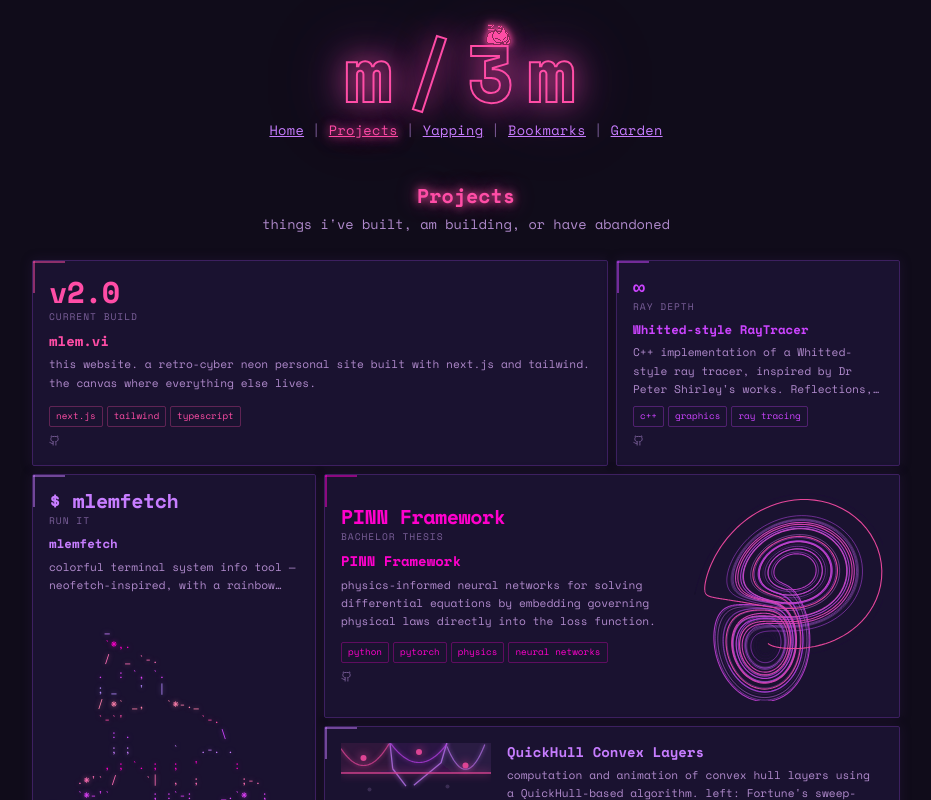
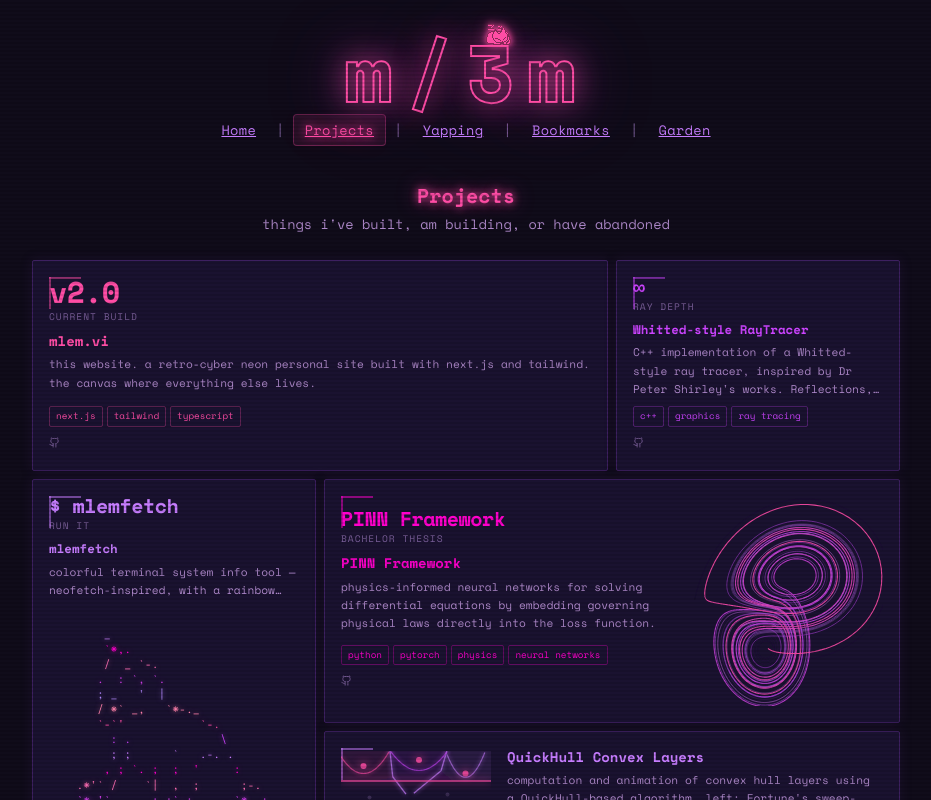
Before and after one commit to ml3m/ml3m.github.io, a Next.js app: page /projects in a window 1280 px wide. Shown: the top 800 px of the page, without its empty margins (174-1105 px from the left). Built offline with nearby package versions, Linux system fonts and the light colour scheme.

Commit message:
lots of improvements, not sure 100% of ux

```diff
--- a/app/globals.css
+++ b/app/globals.css
@@ -7,6 +7,7 @@
     opacity: 0;
     transform: translateY(8px);
   }
+
   to {
     opacity: 1;
     transform: translateY(0);
@@ -106,11 +107,13 @@ html {
   .neon-card:hover {
     border-color: var(--border-glow);
     box-shadow: 0 0 12px #ff00cc;
-    transition-duration: 0.1s; /* short for hover-in */
+    transition-duration: 0.1s;
+    /* short for hover-in */
   }
 
   .neon-card:not(:hover) {
-    transition-duration: 1s; /* longer for hover-out */
+    transition-duration: 1s;
+    /* longer for hover-out */
   }
 
   .neon-input {
@@ -172,42 +175,59 @@ html {
 }
 
 @keyframes flicker {
-  0%, 19%, 21%, 23%, 55%, 57%, 100% {
+
+  0%,
+  19%,
+  21%,
+  23%,
+  55%,
+  57%,
+  100% {
     opacity: 1;
     text-shadow: 0 0 30px #ff4da6aa, 0 0 60px #cc44ff66, 0 0 100px #ff4da644;
   }
-  20%, 56% {
+
+  20%,
+  56% {
     opacity: 0.7;
     text-shadow: 0 0 15px #ff4da655;
   }
+
   22% {
     opacity: 0.85;
     text-shadow: 0 0 20px #ff4da677;
   }
+
   40% {
     opacity: 0.95;
     text-shadow: 0 0 25px #ff4da688, 0 0 50px #cc44ff44;
   }
+
   41% {
     opacity: 0.75;
     text-shadow: 0 0 15px #ff4da655;
   }
+
   42% {
     opacity: 1;
     text-shadow: 0 0 35px #ff4da6bb, 0 0 70px #cc44ff77, 0 0 100px #ff4da644;
   }
+
   80% {
     opacity: 1;
     text-shadow: 0 0 30px #ff4da6aa, 0 0 60px #cc44ff55;
   }
+
   81% {
     opacity: 0.7;
     text-shadow: 0 0 15px #ff4da655;
   }
+
   82% {
     opacity: 0.9;
     text-shadow: 0 0 22px #ff4da688;
   }
+
   83% {
     opacity: 1;
     text-shadow: 0 0 30px #ff4da6aa, 0 0 60px #cc44ff66;
@@ -219,9 +239,12 @@ html {
 }
 
 @keyframes neko-pulse {
-  0%, 100% {
+
+  0%,
+  100% {
     filter: drop-shadow(0 0 3px #ff4da5) drop-shadow(0 0 6px #ff4da560);
   }
+
   50% {
     filter: drop-shadow(0 0 6px #ff4da5) drop-shadow(0 0 12px #ff4da5aa);
   }
@@ -230,30 +253,51 @@ html {
 @layer components {
   .pixel-button {
     transition-property: background-color, color, border-color, box-shadow;
-    transition-duration: 0.2s; /* hover-in default */
+    transition-duration: 0.2s;
+    /* hover-in default */
     transition-timing-function: ease-out;
   }
 
   .pixel-button:not(:hover) {
-    transition-duration: 0.6s; /* slower hover-out */
+    transition-duration: 0.6s;
+    /* slower hover-out */
   }
 }
 
 @layer components {
   .pixel-tag {
     transition-property: color, border-color, box-shadow, background-color;
-    transition-duration: 0.2s; /* hover-in */
+    transition-duration: 0.2s;
+    /* hover-in */
     transition-timing-function: ease-out;
   }
 
   .pixel-tag:not(:hover) {
-    transition-duration: 0.6s; /* slower hover-out */
+    transition-duration: 0.6s;
+    /* slower hover-out */
   }
 
   .pixel-tag:hover {
-    color: var(--text-primary); /* text brightens on hover */
-    border-color: var(--border-glow); /* glow border */
+    color: var(--text-primary);
+    /* text brightens on hover */
+    border-color: var(--border-glow);
+    /* glow border */
     box-shadow: 0 0 8px var(--border-glow);
-    background-color: var(--bg-secondary)/20; /* subtle neon background */
+    background-color: var(--bg-secondary)/20;
+    /* subtle neon background */
   }
 }
+
+.scanlines::after {
+  content: "";
+  position: fixed;
+  top: 0;
+  left: 0;
+  width: 100vw;
+  height: 100vh;
+  background: linear-gradient(rgba(18, 16, 16, 0) 50%,
+      rgba(0, 0, 0, 0.1) 50%);
+  background-size: 100% 4px;
+  z-index: 9999;
+  pointer-events: none;
+}
--- a/app/layout.tsx
+++ b/app/layout.tsx
@@ -4,6 +4,7 @@ import "./globals.css";
 import Header from "@/components/layout/Header";
 import Footer from "@/components/layout/Footer";
 import Oneko from "@/components/ui/Oneko";
+import SmoothScrollProvider from "@/components/providers/SmoothScrollProvider";
 
 const spaceMono = Space_Mono({
   subsets: ["latin"],
@@ -49,13 +50,15 @@ export default function RootLayout({
       <head>
         <link rel="preload" href="/img/oneko.gif" as="image" />
       </head>
-      <body className={`${spaceMono.variable} font-mono antialiased`}>
-        <div className="min-h-screen flex flex-col">
-          <Header />
-          <main className="flex-1">{children}</main>
-          <Footer />
-          <Oneko />
-        </div>
+      <body className={`${spaceMono.variable} font-mono antialiased relative`}>
+        <SmoothScrollProvider>
+          <div className="min-h-screen flex flex-col scanlines">
+            <Header />
+            <main className="flex-1">{children}</main>
+            <Footer />
+            <Oneko />
+          </div>
+        </SmoothScrollProvider>
       </body>
     </html>
   );
--- /dev/null
+++ b/app/template.tsx
@@ -0,0 +1,15 @@
+"use client";
+
+import { motion } from "framer-motion";
+
+export default function Template({ children }: { children: React.ReactNode }) {
+    return (
+        <motion.div
+            initial={{ opacity: 0, y: 12, filter: "blur(8px)" }}
+            animate={{ opacity: 1, y: 0, filter: "blur(0px)" }}
+            transition={{ ease: "easeOut", duration: 0.35 }}
+        >
+            {children}
+        </motion.div>
+    );
+}
--- a/components/layout/Nav.tsx
+++ b/components/layout/Nav.tsx
@@ -3,6 +3,7 @@
 import Link from "next/link";
 import { usePathname } from "next/navigation";
 import { useCallback, useEffect, useRef, useState } from "react";
+import { motion } from "framer-motion";
 
 const navLinks = [
   { title: "Home", href: "/" },
@@ -134,14 +135,22 @@ function GlitchLink({
   return (
     <Link
       href={href}
-      className={`transition-colors duration-200 select-none ${isActive
+      className={`relative px-3 py-1.5 transition-colors duration-200 select-none ${isActive
         ? "text-neon-pink glow-pink"
         : "text-neon-lavender hover:text-neon-pink"
         }`}
       onMouseEnter={startScramble}
       onMouseLeave={stopScramble}
     >
-      {displayed}
+      {isActive && (
+        <motion.span
+          layoutId="nav-active"
+          className="absolute inset-0 bg-neon-pink/10 border border-neon-pink/30 rounded flex-shrink-0"
+          style={{ zIndex: -1 }}
+          transition={{ type: "spring", stiffness: 350, damping: 30 }}
+        />
+      )}
+      <span className="relative z-10">{displayed}</span>
     </Link>
   );
 }
--- /dev/null
+++ b/components/providers/SmoothScrollProvider.tsx
@@ -0,0 +1,15 @@
+"use client";
+
+import { ReactLenis } from "@studio-freight/react-lenis";
+
+export default function SmoothScrollProvider({
+    children,
+}: {
+    children: React.ReactNode;
+}) {
+    return (
+        <ReactLenis root options={{ lerp: 0.08, duration: 1.5, smoothWheel: true }}>
+            {children}
+        </ReactLenis>
+    );
+}
--- a/components/ui/AnimatedSection.tsx
+++ b/components/ui/AnimatedSection.tsx
@@ -1,3 +1,7 @@
+"use client";
+
+import { motion } from "framer-motion";
+
 interface AnimatedSectionProps {
   children: React.ReactNode;
   delay?: number;
@@ -10,11 +14,14 @@ export default function AnimatedSection({
   className = "",
 }: AnimatedSectionProps) {
   return (
-    <div
-      className={`animate-fade-up ${className}`}
-      style={{ animationDelay: `${delay}s` }}
+    <motion.div
+      initial={{ opacity: 0, y: 15 }}
+      whileInView={{ opacity: 1, y: 0 }}
+      viewport={{ once: true, margin: "-20px" }}
+      transition={{ duration: 0.5, delay, ease: "easeOut" }}
+      className={className}
     >
       {children}
-    </div>
+    </motion.div>
   );
 }
--- a/components/ui/BentoCard.tsx
+++ b/components/ui/BentoCard.tsx
@@ -2,11 +2,15 @@
 
 import { ExternalLink, Github } from "lucide-react";
 import dynamic from "next/dynamic";
+import { motion, useMotionTemplate, useMotionValue } from "framer-motion";
+import MagneticButton from "./MagneticButton";
 
-const MlemfetchCat = dynamic(() => import("./MlemfetchCat"), { ssr: false });
-const LorenzAttractor = dynamic(() => import("./LorenzAttractor"), { ssr: false });
-const FortuneVoronoi = dynamic(() => import("./FortuneVoronoi"), { ssr: false });
-const DNAAlignment = dynamic(() => import("./DNAAlignment"), { ssr: false });
+const Skeleton = () => <div className="w-full h-full min-h-[100px] animate-pulse rounded bg-white/5 border border-white/10" />;
+
+const MlemfetchCat = dynamic(() => import("./MlemfetchCat"), { ssr: false, loading: Skeleton });
+const LorenzAttractor = dynamic(() => import("./LorenzAttractor"), { ssr: false, loading: Skeleton });
+const FortuneVoronoi = dynamic(() => import("./FortuneVoronoi"), { ssr: false, loading: Skeleton });
+const DNAAlignment = dynamic(() => import("./DNAAlignment"), { ssr: false, loading: Skeleton });
 
 export type BentoVariant = "hero" | "tall" | "wide" | "small" | "square-sm" | "square-md";
 export type NeonAccent = "pink" | "purple" | "lavender" | "magenta";
@@ -38,26 +42,31 @@ const variantClasses: Record<BentoVariant, string> = {
 const accentMap: Record<NeonAccent, {
     text: string; hoverBorder: string; glow: string;
     tagBorder: string; tagText: string; barBg: string; linkHover: string;
+    spotlightBg: string;
 }> = {
     pink: {
         text: "text-neon-pink", hoverBorder: "hover:border-neon-pink",
         glow: "hover:shadow-[0_0_20px_#ff4da6]", tagBorder: "border-neon-pink/30",
         tagText: "text-neon-pink", barBg: "bg-neon-pink", linkHover: "hover:text-neon-pink",
+        spotlightBg: "rgba(255, 77, 166, 0.1)",
     },
     purple: {
         text: "text-neon-purple", hoverBorder: "hover:border-neon-purple",
         glow: "hover:shadow-[0_0_20px_#cc44ff]", tagBorder: "border-neon-purple/30",
         tagText: "text-neon-purple", barBg: "bg-neon-purple", linkHover: "hover:text-neon-purple",
+        spotlightBg: "rgba(204, 68, 255, 0.1)",
     },
     lavender: {
         text: "text-neon-lavender", hoverBorder: "hover:border-neon-lavender",
         glow: "hover:shadow-[0_0_20px_#c77dff]", tagBorder: "border-neon-lavender/30",
         tagText: "text-neon-lavender", barBg: "bg-neon-lavender", linkHover: "hover:text-neon-lavender",
+        spotlightBg: "rgba(199, 125, 255, 0.1)",
     },
     magenta: {
         text: "text-neon-magenta", hoverBorder: "hover:border-neon-magenta",
         glow: "hover:shadow-[0_0_20px_#ff00cc]", tagBorder: "border-neon-magenta/30",
         tagText: "text-neon-magenta", barBg: "bg-neon-magenta", linkHover: "hover:text-neon-magenta",
+        spotlightBg: "rgba(255, 0, 204, 0.1)",
     },
 };
 
@@ -79,30 +88,36 @@ function TagsAndLinks({
                 ))}
             </div>
             {(project.github || project.github_private || project.href) && (
-                <div className="flex gap-3 items-center">
+                <div className="flex gap-3 items-center relative z-20">
                     {project.github && (
+                        <MagneticButton>
                             <a href={project.github} target="_blank" rel="noopener noreferrer"
                                 className={`inline-flex items-center gap-1 text-[0.62rem] text-text-muted ${c.linkHover} transition-colors no-underline hover:no-underline`}
                                 onClick={(e) => e.stopPropagation()}>
                                 <Github size={11} />
                                 <span className="opacity-0 group-hover:opacity-100 transition-opacity duration-300">GitHub</span>
                             </a>
+                        </MagneticButton>
                     )}
                     {project.github_private && (
+                        <MagneticButton>
                             <a href={project.github_private} target="_blank" rel="noopener noreferrer"
                                 className={`inline-flex items-center gap-1 text-[0.62rem] text-text-muted ${c.linkHover} transition-colors no-underline hover:no-underline`}
                                 onClick={(e) => e.stopPropagation()}>
                                 <Github size={11} />
                                 <span className="opacity-0 group-hover:opacity-100 transition-opacity duration-300">GitHub (private for now)</span>
                             </a>
+                        </MagneticButton>
                     )}
                     {project.href && (
+                        <MagneticButton>
                             <a href={project.href} target="_blank" rel="noopener noreferrer"
                                 className={`inline-flex items-center gap-1 text-[0.62rem] text-text-muted ${c.linkHover} transition-colors no-underline hover:no-underline`}
                                 onClick={(e) => e.stopPropagation()}>
                                 <ExternalLink size={11} />
                                 <span className="opacity-0 group-hover:opacity-100 transition-opacity duration-300">Live</span>
                             </a>
+                        </MagneticButton>
                     )}
                 </div>
             )}
@@ -112,6 +127,15 @@ function TagsAndLinks({
 
 /* ── BentoCard ───────────────────────────────────────────────────────────── */
 export default function BentoCard({ project }: { project: BentoProject }) {
+    const mouseX = useMotionValue(0);
+    const mouseY = useMotionValue(0);
+
+    function handleMouseMove({ currentTarget, clientX, clientY }: React.MouseEvent) {
+        const { left, top } = currentTarget.getBoundingClientRect();
+        mouseX.set(clientX - left);
+        mouseY.set(clientY - top);
+    }
+
     const variant = project.variant;
     const accent = project.accent ?? "lavender";
     const c = accentMap[accent];
@@ -124,6 +148,7 @@ export default function BentoCard({ project }: { project: BentoProject }) {
 
     return (
         <div
+            onMouseMove={handleMouseMove}
             className={[
                 variantClasses[variant],
                 "group relative overflow-hidden",
@@ -135,6 +160,18 @@ export default function BentoCard({ project }: { project: BentoProject }) {
                 "p-4",
             ].join(" ")}
         >
+            {/* Spotlight Background */}
+            <motion.div
+                className="pointer-events-none absolute -inset-px rounded-sm opacity-0 transition duration-300 group-hover:opacity-100 z-0"
+                style={{
+                    background: useMotionTemplate`radial-gradient(350px circle at ${mouseX}px ${mouseY}px, ${c.spotlightBg}, transparent 80%)`,
+                }}
+            />
+
+            {/* Content wrapper with relative positioning so it sits atop the spotlight */}
+            <div className="relative z-10 flex flex-col flex-1 h-full w-full pointer-events-none">
+                <div className="pointer-events-auto flex flex-col flex-1 h-full">
+
                     {/* Corner accent L-lines */}
                     <div className={`absolute top-0 left-0 w-8 h-[2px] ${c.barBg} opacity-50 group-hover:opacity-100 transition-opacity duration-300`} />
                     <div className={`absolute top-0 left-0 h-8 w-[2px] ${c.barBg} opacity-50 group-hover:opacity-100 transition-opacity duration-300`} />
@@ -287,5 +324,7 @@ export default function BentoCard({ project }: { project: BentoProject }) {
                         </>
                     )}
                 </div>
+            </div>
+        </div>
     );
 }
--- /dev/null
+++ b/components/ui/MagneticButton.tsx
@@ -0,0 +1,42 @@
+"use client";
+
+import { motion } from "framer-motion";
+import { useRef, useState } from "react";
+
+export default function MagneticButton({
+    children,
+    className = "",
+}: {
+    children: React.ReactNode;
+    className?: string;
+}) {
+    const ref = useRef<HTMLDivElement>(null);
+    const [position, setPosition] = useState({ x: 0, y: 0 });
+
+    const handleMouse = (e: React.MouseEvent<HTMLDivElement>) => {
+        const { clientX, clientY } = e;
+        const { height, width, left, top } = ref.current!.getBoundingClientRect();
+        const middleX = clientX - (left + width / 2);
+        const middleY = clientY - (top + height / 2);
+        // Move element slightly towards cursor
+        setPosition({ x: middleX * 0.15, y: middleY * 0.15 });
+    };
+
+    const reset = () => {
+        setPosition({ x: 0, y: 0 });
+    };
+
+    const { x, y } = position;
+    return (
+        <motion.div
+            className={`relative inline-block ${className}`}
+            ref={ref}
+            onMouseMove={handleMouse}
+            onMouseLeave={reset}
+            animate={{ x, y }}
+            transition={{ type: "spring", stiffness: 250, damping: 15, mass: 0.1 }}
+        >
+            {children}
+        </motion.div>
+    );
+}
--- a/package.json
+++ b/package.json
@@ -9,8 +9,10 @@
     "lint": "next lint"
   },
   "dependencies": {
+    "@studio-freight/react-lenis": "^0.0.47",
     "@types/d3-force": "^3.0.10",
     "d3-force": "^3.0.0",
+    "framer-motion": "^12.34.4",
     "lucide-react": "^0.575.0",
     "next": "14.2.35",
     "react": "^18",
```
Also changed, not shown: 1 other file (tests, documents, lock files or other folders). Lines whose indentation alone changed are shown as unchanged.
